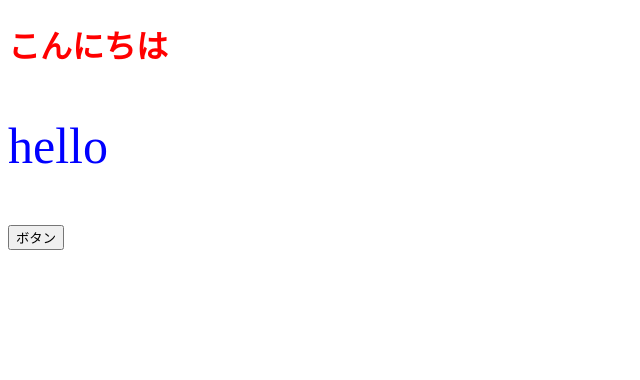
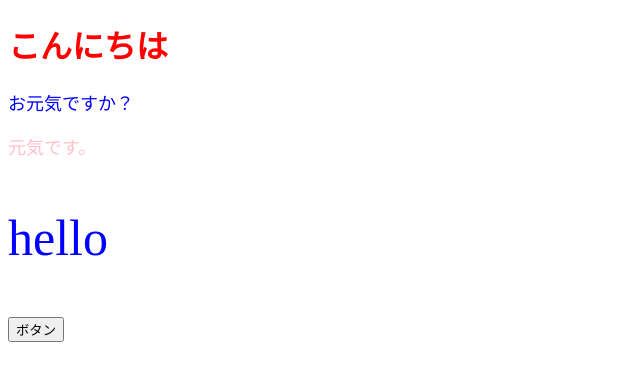
Before and after one commit to ykanno0521/react-todo, a React (Create React App) app: page / in a window 1280 px wide. Shown: the top 380 px of the page, without its empty margins (0-640 px from the left). Built offline with nearby package versions, Linux system fonts and the light colour scheme.

Commit message:
propsを知る

```diff
--- a/src/App.jsx
+++ b/src/App.jsx
@@ -1,6 +1,6 @@
 // Reactのコンポーネントとわかりやすいようにファイル名を『〜.jsx』とする
-
-import React from "react";
+import React, { useState } from "react";
+import ColorfulMessage from "./components/ColorfulMessage";
 
 const App = () => {
   const onClickButton = () => {
@@ -19,6 +19,8 @@
        */}
       <h1 style={{ color: "red" }}>こんにちは</h1>
       {/* オブジェクトとしてstyleを割り当てる */}
+      <ColorfulMessage color="blue">お元気ですか？</ColorfulMessage>
+      <ColorfulMessage color="pink">元気です。</ColorfulMessage>
       <p style={contentStyle}>hello</p>
       <button onClick={onClickButton}>ボタン</button>
     </>
--- /dev/null
+++ b/src/components/ColorfulMessage.jsx
@@ -0,0 +1,20 @@
+import React from "react";
+
+const ColorfulMeassage = (props) => {
+  console.log(props);
+  // 毎回propsを書くのは面倒なので、分割代入を使用する
+  const { color, children } = props;
+  const contentStyle = {
+    // color: "blue",
+
+    // プロパティ名と同じ時は省略できる
+    // color: color,
+    color,
+    fontSize: "18px"
+  };
+
+  // return <p style={contentStyle}>お元気ですか</p>;
+  return <p style={contentStyle}>{children}</p>;
+};
+
+export default ColorfulMeassage;
```
